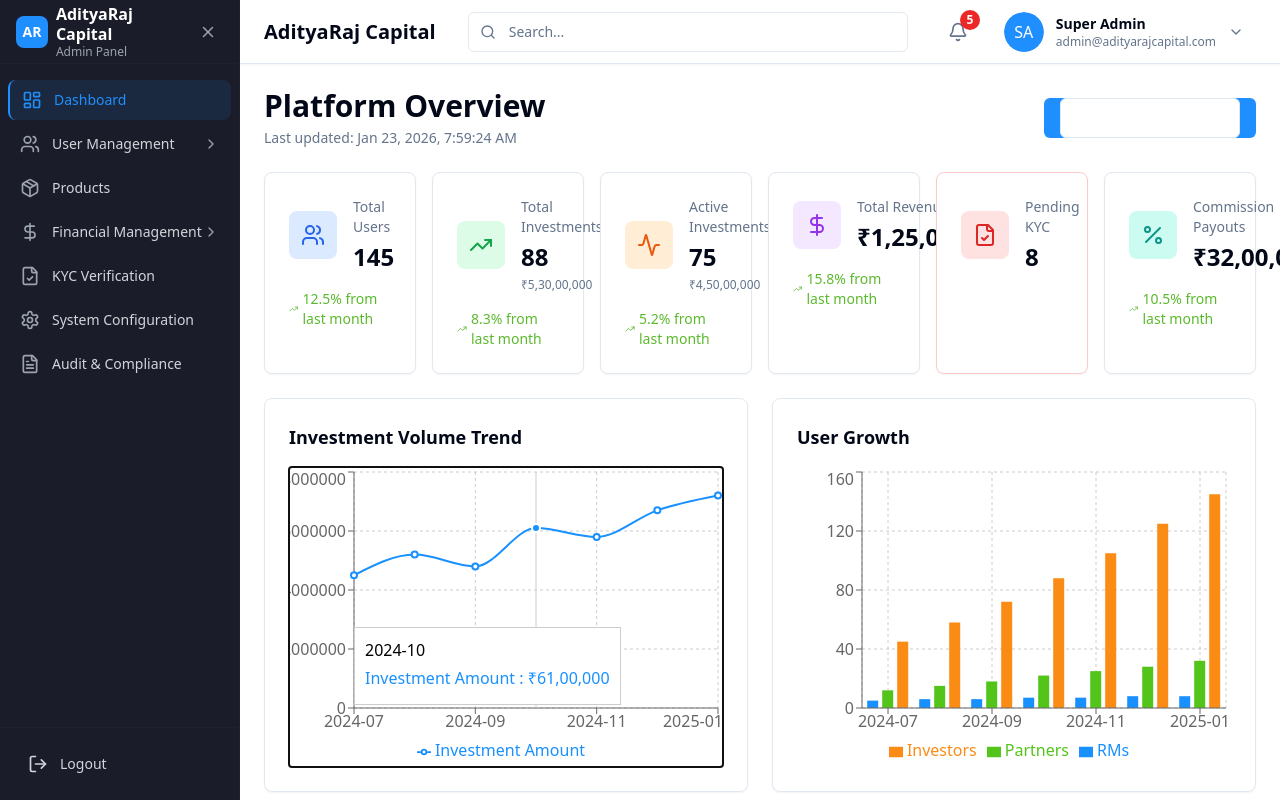
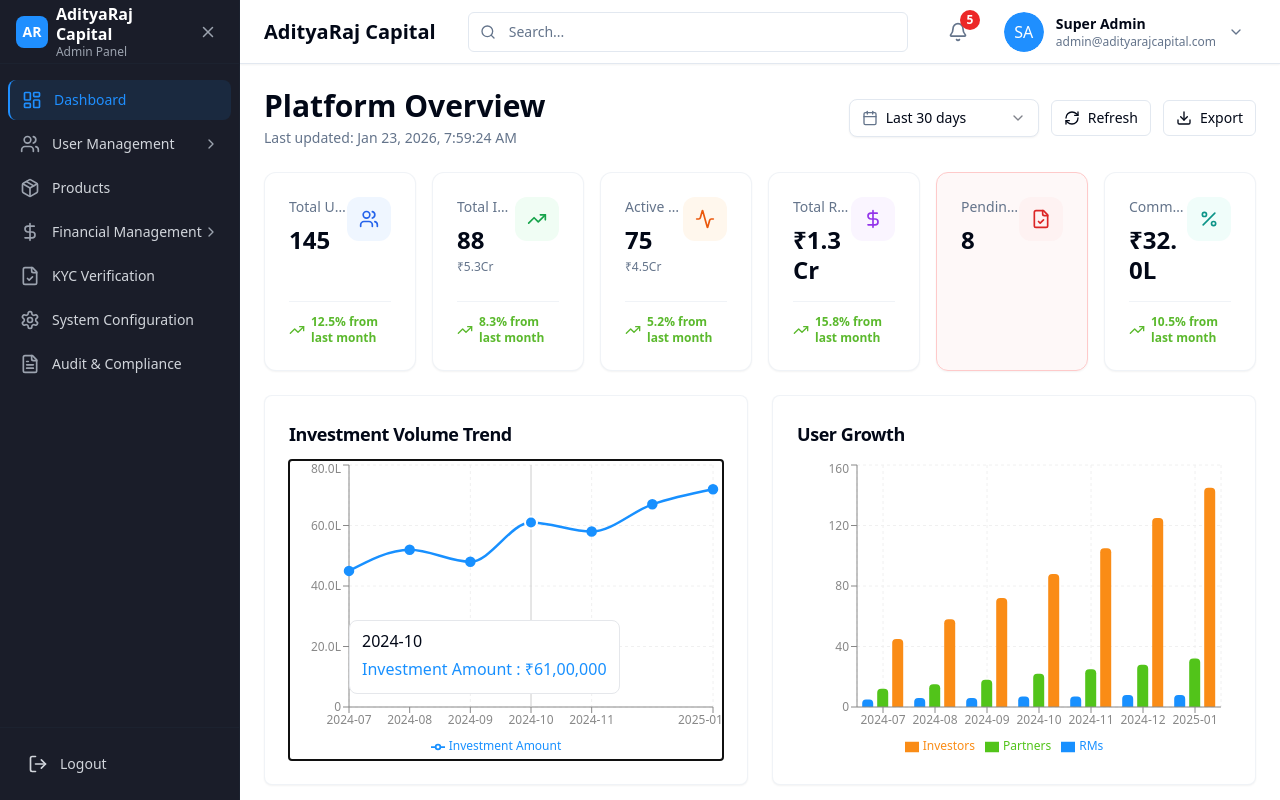
Before and after one commit to Tech-Avrach-Official/AdityaRajCapital-Admin-Dashboard, a React (Vite) app: page /admin in a window 1280 px wide. Both pictures are taken after a click on the element 506 px from the left and 617 px from the top of the page. Shown: the top 800 px of the page. Built offline with nearby package versions, Linux system fonts and the light colour scheme.

Commit message:
Refactor Dashboard component layout and enhance user experience with new refresh and export buttons; update MetricCard styles for improved visual consistency

```diff
--- a/src/admin/pages/dashboard/Dashboard.jsx
+++ b/src/admin/pages/dashboard/Dashboard.jsx
@@ -6,6 +6,11 @@
   FileCheck,
   Percent,
   Activity,
+  Calendar,
+  Download,
+  FileText,
+  Settings,
+  RefreshCw,
 } from "lucide-react"
 import { format } from "date-fns"
 import {
@@ -24,13 +29,13 @@
   ResponsiveContainer,
 } from "recharts"
 import MetricCard from "@/components/common/MetricCard"
-import PageHeader from "@/components/common/PageHeader"
 import StatusBadge from "@/components/common/StatusBadge"
 import { Button } from "@/components/ui/button"
 import { Select, SelectContent, SelectItem, SelectTrigger, SelectValue } from "@/components/ui/select"
-import { Card } from "@/components/ui/card"
+import { Card, CardContent, CardHeader, CardTitle } from "@/components/ui/card"
 import { dashboardService } from "@/lib/api/services"
 import { Link } from "react-router-dom"
+import { cn } from "@/lib/utils"
 
 const Dashboard = () => {
   const [metrics, setMetrics] = useState(null)
@@ -38,13 +43,19 @@
   const [recentActivity, setRecentActivity] = useState(null)
   const [dateRange, setDateRange] = useState("30")
   const [loading, setLoading] = useState(true)
+  const [refreshing, setRefreshing] = useState(false)
+  const [lastUpdated, setLastUpdated] = useState(new Date())
 
   useEffect(() => {
     loadDashboardData()
   }, [dateRange])
 
-  const loadDashboardData = async () => {
+  const loadDashboardData = async (isRefresh = false) => {
+    if (isRefresh) {
+      setRefreshing(true)
+    } else {
       setLoading(true)
+    }
     try {
       const [metricsData, chartsData, activityData] = await Promise.all([
         dashboardService.getMetrics(),
@@ -54,11 +65,17 @@
       setMetrics(metricsData)
       setCharts(chartsData)
       setRecentActivity(activityData)
+      setLastUpdated(new Date())
     } catch (error) {
       console.error("Error loading dashboard data:", error)
     } finally {
       setLoading(false)
+      setRefreshing(false)
     }
+  }
+
+  const handleRefresh = () => {
+    loadDashboardData(true)
   }
 
   const COLORS = ["#1890FF", "#52C41A", "#FA8C16", "#F5222D", "#13C2C2"]
@@ -71,22 +88,40 @@
     }).format(amount)
   }
 
+  const formatCompactCurrency = (amount) => {
+    if (amount >= 10000000) {
+      return `₹${(amount / 10000000).toFixed(1)}Cr`
+    } else if (amount >= 100000) {
+      return `₹${(amount / 100000).toFixed(1)}L`
+    } else if (amount >= 1000) {
+      return `₹${(amount / 1000).toFixed(1)}K`
+    }
+    return formatCurrency(amount)
+  }
+
   if (loading) {
     return (
       <div className="flex items-center justify-center h-64">
-        <p>Loading dashboard...</p>
+        <div className="animate-spin rounded-full h-8 w-8 border-b-2 border-primary"></div>
       </div>
     )
   }
 
   return (
     <div className="space-y-6">
-      <PageHeader
-        title="Platform Overview"
-        description={`Last updated: ${format(new Date(), "PPpp")}`}
-        action={
+      {/* Header Section */}
+      <div className="flex flex-col sm:flex-row sm:items-center sm:justify-between gap-4">
+        <div>
+          <h1 className="text-3xl font-bold text-foreground">Platform Overview</h1>
+          <p className="text-sm text-muted-foreground mt-1">
+            Last updated: {format(lastUpdated, "PPpp")}
+          </p>
+        </div>
+        <div className="flex items-center gap-3">
+          <div className="flex items-center gap-2 bg-white border border-border rounded-lg px-3 py-2 shadow-sm">
+            <Calendar className="w-4 h-4 text-muted-foreground" />
             <Select value={dateRange} onValueChange={setDateRange}>
-            <SelectTrigger className="w-[180px]">
+              <SelectTrigger className="border-0 shadow-none focus:ring-0 h-auto w-[140px] p-0">
                 <SelectValue placeholder="Date Range" />
               </SelectTrigger>
               <SelectContent>
@@ -97,8 +132,23 @@
                 <SelectItem value="365">Last year</SelectItem>
               </SelectContent>
             </Select>
-        }
-      />
+          </div>
+          <Button
+            variant="outline"
+            size="sm"
+            className="gap-2"
+            onClick={handleRefresh}
+            disabled={refreshing || loading}
+          >
+            <RefreshCw className={cn("w-4 h-4", refreshing && "animate-spin")} />
+            Refresh
+          </Button>
+          <Button variant="outline" size="sm" className="gap-2">
+            <Download className="w-4 h-4" />
+            Export
+          </Button>
+        </div>
+      </div>
 
       {/* Key Metrics Cards */}
       <div className="grid grid-cols-1 sm:grid-cols-2 lg:grid-cols-3 xl:grid-cols-6 gap-4">
@@ -112,8 +162,8 @@
         />
         <MetricCard
           title="Total Investments"
-          value={`${metrics?.totalInvestments?.count || 0}`}
-          subtitle={formatCurrency(metrics?.totalInvestments?.amount || 0)}
+          value={metrics?.totalInvestments?.count || 0}
+          subtitle={formatCompactCurrency(metrics?.totalInvestments?.amount || 0)}
           trend={metrics?.totalInvestments?.trend}
           trendLabel={metrics?.totalInvestments?.trendLabel}
           icon={TrendingUp}
@@ -121,8 +171,8 @@
         />
         <MetricCard
           title="Active Investments"
-          value={`${metrics?.activeInvestments?.count || 0}`}
-          subtitle={formatCurrency(metrics?.activeInvestments?.amount || 0)}
+          value={metrics?.activeInvestments?.count || 0}
+          subtitle={formatCompactCurrency(metrics?.activeInvestments?.amount || 0)}
           trend={metrics?.activeInvestments?.trend}
           trendLabel={metrics?.activeInvestments?.trendLabel}
           icon={Activity}
@@ -130,7 +180,7 @@
         />
         <MetricCard
           title="Total Revenue"
-          value={formatCurrency(metrics?.totalRevenue?.amount || 0)}
+          value={formatCompactCurrency(metrics?.totalRevenue?.amount || 0)}
           trend={metrics?.totalRevenue?.trend}
           trendLabel={metrics?.totalRevenue?.trendLabel}
           icon={DollarSign}
@@ -141,11 +191,13 @@
           value={metrics?.pendingKYC?.count || 0}
           icon={FileCheck}
           iconColor="red"
-          className={metrics?.pendingKYC?.count > 0 ? "border-red-200" : ""}
+          className={cn(
+            metrics?.pendingKYC?.count > 0 && "border-red-200 bg-red-50/50"
+          )}
         />
         <MetricCard
           title="Commission Payouts"
-          value={formatCurrency(metrics?.commissionPayouts?.amount || 0)}
+          value={formatCompactCurrency(metrics?.commissionPayouts?.amount || 0)}
           trend={metrics?.commissionPayouts?.trend}
           trendLabel={metrics?.commissionPayouts?.trendLabel}
           icon={Percent}
@@ -156,49 +208,89 @@
       {/* Charts Section */}
       <div className="grid grid-cols-1 lg:grid-cols-2 gap-6">
         {/* Investment Volume Trend */}
-        <Card className="p-6">
-          <h3 className="text-lg font-semibold mb-4">Investment Volume Trend</h3>
+        <Card className="shadow-sm border-border/50">
+          <CardHeader className="pb-3">
+            <CardTitle className="text-lg font-semibold">Investment Volume Trend</CardTitle>
+          </CardHeader>
+          <CardContent>
             <ResponsiveContainer width="100%" height={300}>
-            <LineChart data={charts?.investmentVolume || []}>
-              <CartesianGrid strokeDasharray="3 3" />
-              <XAxis dataKey="date" />
-              <YAxis />
+              <LineChart data={charts?.investmentVolume || []} margin={{ top: 5, right: 10, left: 0, bottom: 5 }}>
+                <CartesianGrid strokeDasharray="3 3" stroke="#f0f0f0" />
+                <XAxis
+                  dataKey="date"
+                  tick={{ fontSize: 12 }}
+                  stroke="#888"
+                />
+                <YAxis
+                  tick={{ fontSize: 12 }}
+                  stroke="#888"
+                  tickFormatter={(value) => formatCompactCurrency(value).replace('₹', '')}
+                />
                 <Tooltip
                   formatter={(value) => formatCurrency(value)}
-                labelStyle={{ color: "#000" }}
+                  contentStyle={{
+                    backgroundColor: "white",
+                    border: "1px solid #e5e7eb",
+                    borderRadius: "8px",
+                    padding: "8px 12px",
+                  }}
                 />
-              <Legend />
+                <Legend wrapperStyle={{ fontSize: "12px" }} />
                 <Line
                   type="monotone"
                   dataKey="amount"
                   stroke="#1890FF"
-                strokeWidth={2}
+                  strokeWidth={2.5}
+                  dot={{ fill: "#1890FF", r: 4 }}
+                  activeDot={{ r: 6 }}
                   name="Investment Amount"
                 />
               </LineChart>
             </ResponsiveContainer>
+          </CardContent>
         </Card>
 
         {/* User Growth */}
-        <Card className="p-6">
-          <h3 className="text-lg font-semibold mb-4">User Growth</h3>
+        <Card className="shadow-sm border-border/50">
+          <CardHeader className="pb-3">
+            <CardTitle className="text-lg font-semibold">User Growth</CardTitle>
+          </CardHeader>
+          <CardContent>
             <ResponsiveContainer width="100%" height={300}>
-            <BarChart data={charts?.userGrowth || []}>
-              <CartesianGrid strokeDasharray="3 3" />
-              <XAxis dataKey="month" />
-              <YAxis />
-              <Tooltip />
-              <Legend />
-              <Bar dataKey="rm" fill="#1890FF" name="RMs" />
-              <Bar dataKey="partner" fill="#52C41A" name="Partners" />
-              <Bar dataKey="investor" fill="#FA8C16" name="Investors" />
+              <BarChart data={charts?.userGrowth || []} margin={{ top: 5, right: 10, left: 0, bottom: 5 }}>
+                <CartesianGrid strokeDasharray="3 3" stroke="#f0f0f0" />
+                <XAxis
+                  dataKey="month"
+                  tick={{ fontSize: 12 }}
+                  stroke="#888"
+                />
+                <YAxis
+                  tick={{ fontSize: 12 }}
+                  stroke="#888"
+                />
+                <Tooltip
+                  contentStyle={{
+                    backgroundColor: "white",
+                    border: "1px solid #e5e7eb",
+                    borderRadius: "8px",
+                    padding: "8px 12px",
+                  }}
+                />
+                <Legend wrapperStyle={{ fontSize: "12px" }} />
+                <Bar dataKey="rm" fill="#1890FF" name="RMs" radius={[4, 4, 0, 0]} />
+                <Bar dataKey="partner" fill="#52C41A" name="Partners" radius={[4, 4, 0, 0]} />
+                <Bar dataKey="investor" fill="#FA8C16" name="Investors" radius={[4, 4, 0, 0]} />
               </BarChart>
             </ResponsiveContainer>
+          </CardContent>
         </Card>
 
         {/* Investment Distribution */}
-        <Card className="p-6">
-          <h3 className="text-lg font-semibold mb-4">Investment Distribution</h3>
+        <Card className="shadow-sm border-border/50">
+          <CardHeader className="pb-3">
+            <CardTitle className="text-lg font-semibold">Investment Distribution</CardTitle>
+          </CardHeader>
+          <CardContent>
             <ResponsiveContainer width="100%" height={300}>
               <PieChart>
                 <Pie
@@ -206,8 +298,8 @@
                   cx="50%"
                   cy="50%"
                   labelLine={false}
-                label={({ name, percentage }) => `${name}: ${percentage}%`}
-                outerRadius={80}
+                  label={({ name, percentage }) => `${name}\n${percentage}%`}
+                  outerRadius={90}
                   fill="#8884d8"
                   dataKey="value"
                 >
@@ -215,58 +307,89 @@
                     <Cell key={`cell-${index}`} fill={COLORS[index % COLORS.length]} />
                   ))}
                 </Pie>
-              <Tooltip formatter={(value) => formatCurrency(value)} />
+                <Tooltip
+                  formatter={(value) => formatCurrency(value)}
+                  contentStyle={{
+                    backgroundColor: "white",
+                    border: "1px solid #e5e7eb",
+                    borderRadius: "8px",
+                    padding: "8px 12px",
+                  }}
+                />
               </PieChart>
             </ResponsiveContainer>
+          </CardContent>
         </Card>
 
         {/* Commission Trends */}
-        <Card className="p-6">
-          <h3 className="text-lg font-semibold mb-4">Commission Trends</h3>
+        <Card className="shadow-sm border-border/50">
+          <CardHeader className="pb-3">
+            <CardTitle className="text-lg font-semibold">Commission Trends</CardTitle>
+          </CardHeader>
+          <CardContent>
             <ResponsiveContainer width="100%" height={300}>
-            <LineChart data={charts?.commissionTrends || []}>
-              <CartesianGrid strokeDasharray="3 3" />
-              <XAxis dataKey="date" />
-              <YAxis />
+              <LineChart data={charts?.commissionTrends || []} margin={{ top: 5, right: 10, left: 0, bottom: 5 }}>
+                <CartesianGrid strokeDasharray="3 3" stroke="#f0f0f0" />
+                <XAxis
+                  dataKey="date"
+                  tick={{ fontSize: 12 }}
+                  stroke="#888"
+                />
+                <YAxis
+                  tick={{ fontSize: 12 }}
+                  stroke="#888"
+                  tickFormatter={(value) => formatCompactCurrency(value).replace('₹', '')}
+                />
                 <Tooltip
                   formatter={(value) => formatCurrency(value)}
-                labelStyle={{ color: "#000" }}
+                  contentStyle={{
+                    backgroundColor: "white",
+                    border: "1px solid #e5e7eb",
+                    borderRadius: "8px",
+                    padding: "8px 12px",
+                  }}
                 />
-              <Legend />
+                <Legend wrapperStyle={{ fontSize: "12px" }} />
                 <Line
                   type="monotone"
                   dataKey="amount"
                   stroke="#13C2C2"
-                strokeWidth={2}
+                  strokeWidth={2.5}
+                  dot={{ fill: "#13C2C2", r: 4 }}
+                  activeDot={{ r: 6 }}
                   name="Commission Amount"
                 />
               </LineChart>
             </ResponsiveContainer>
+          </CardContent>
         </Card>
       </div>
 
       {/* Recent Activity */}
       <div className="grid grid-cols-1 lg:grid-cols-2 gap-6">
         {/* Pending KYC */}
-        <Card className="p-6">
-          <div className="flex items-center justify-between mb-4">
-            <h3 className="text-lg font-semibold">Pending KYC Verifications</h3>
+        <Card className="shadow-sm border-border/50">
+          <CardHeader className="pb-3">
+            <div className="flex items-center justify-between">
+              <CardTitle className="text-lg font-semibold">Pending KYC Verifications</CardTitle>
               <Link to="/admin/kyc">
-              <Button variant="outline" size="sm">
+                <Button variant="ghost" size="sm" className="h-8 text-xs">
                   View All
                 </Button>
               </Link>
             </div>
-          <div className="space-y-3">
+          </CardHeader>
+          <CardContent>
+            <div className="space-y-2">
               {recentActivity?.pendingKYC?.length > 0 ? (
                 recentActivity.pendingKYC.slice(0, 5).map((kyc) => (
                   <div
                     key={kyc.id}
-                  className="flex items-center justify-between p-3 bg-muted/50 rounded-lg hover:bg-muted transition-colors cursor-pointer"
+                    className="flex items-center justify-between p-3 bg-muted/30 rounded-lg hover:bg-muted/50 transition-colors cursor-pointer border border-transparent hover:border-border"
                   >
-                  <div>
-                    <p className="font-medium">{kyc.userName}</p>
-                    <p className="text-sm text-muted-foreground">
+                    <div className="min-w-0 flex-1">
+                      <p className="font-medium text-sm truncate">{kyc.userName}</p>
+                      <p className="text-xs text-muted-foreground mt-0.5">
                         {kyc.role} • {format(new Date(kyc.submittedDate), "MMM dd, yyyy")}
                       </p>
                     </div>
@@ -274,64 +397,89 @@
                   </div>
                 ))
               ) : (
-              <p className="text-sm text-muted-foreground text-center py-4">
-                No pending KYC verifications
-              </p>
+                <div className="text-center py-8">
+                  <FileCheck className="w-12 h-12 text-muted-foreground/50 mx-auto mb-2" />
+                  <p className="text-sm text-muted-foreground">No pending KYC verifications</p>
+                </div>
               )}
             </div>
+          </CardContent>
         </Card>
 
         {/* Recent Investments */}
-        <Card className="p-6">
-          <div className="flex items-center justify-between mb-4">
-            <h3 className="text-lg font-semibold">Recent Investments</h3>
+        <Card className="shadow-sm border-border/50">
+          <CardHeader className="pb-3">
+            <div className="flex items-center justify-between">
+              <CardTitle className="text-lg font-semibold">Recent Investments</CardTitle>
               <Link to="/admin/financial/investments">
-              <Button variant="outline" size="sm">
+                <Button variant="ghost" size="sm" className="h-8 text-xs">
                   View All
                 </Button>
               </Link>
             </div>
-          <div className="space-y-3">
+          </CardHeader>
+          <CardContent>
+            <div className="space-y-2">
               {recentActivity?.recentInvestments?.length > 0 ? (
                 recentActivity.recentInvestments.slice(0, 5).map((inv) => (
                   <div
                     key={inv.id}
-                  className="flex items-center justify-between p-3 bg-muted/50 rounded-lg hover:bg-muted transition-colors cursor-pointer"
+                    className="flex items-center justify-between p-3 bg-muted/30 rounded-lg hover:bg-muted/50 transition-colors cursor-pointer border border-transparent hover:border-border"
                   >
-                  <div>
-                    <p className="font-medium">{inv.investorName}</p>
-                    <p className="text-sm text-muted-foreground">
+                    <div className="min-w-0 flex-1">
+                      <p className="font-medium text-sm truncate">{inv.investorName}</p>
+                      <p className="text-xs text-muted-foreground mt-0.5 truncate">
                         {inv.productName} • {format(new Date(inv.date), "MMM dd, yyyy")}
                       </p>
                     </div>
-                  <div className="text-right">
-                    <p className="font-medium">{formatCurrency(inv.amount)}</p>
+                    <div className="text-right ml-4 shrink-0">
+                      <p className="font-semibold text-sm">{formatCompactCurrency(inv.amount)}</p>
+                      <div className="mt-1">
                         <StatusBadge status={inv.status} />
+                      </div>
                     </div>
                   </div>
                 ))
               ) : (
-              <p className="text-sm text-muted-foreground text-center py-4">
-                No recent investments
-              </p>
+                <div className="text-center py-8">
+                  <TrendingUp className="w-12 h-12 text-muted-foreground/50 mx-auto mb-2" />
+                  <p className="text-sm text-muted-foreground">No recent investments</p>
+                </div>
               )}
             </div>
+          </CardContent>
         </Card>
       </div>
 
       {/* Quick Actions */}
-      <Card className="p-6">
-        <h3 className="text-lg font-semibold mb-4">Quick Actions</h3>
+      <Card className="shadow-sm border-border/50">
+        <CardHeader className="pb-3">
+          <CardTitle className="text-lg font-semibold">Quick Actions</CardTitle>
+        </CardHeader>
+        <CardContent>
           <div className="flex flex-wrap gap-3">
             <Link to="/admin/financial/payouts">
-            <Button variant="outline">Upload Payout PDF</Button>
+              <Button variant="outline" className="gap-2">
+                <FileText className="w-4 h-4" />
+                Upload Payout PDF
+              </Button>
             </Link>
             <Link to="/admin/products">
-            <Button variant="outline">Configure Commission</Button>
+              <Button variant="outline" className="gap-2">
+                <Settings className="w-4 h-4" />
+                Configure Commission
+              </Button>
             </Link>
-          <Button variant="outline">View Reports</Button>
-          <Button variant="outline">Export Data</Button>
+            <Button variant="outline" className="gap-2">
+              <FileText className="w-4 h-4" />
+              View Reports
+            </Button>
+            <Button variant="outline" className="gap-2">
+              <Download className="w-4 h-4" />
+              Export Data
+            </Button>
           </div>
+        </CardContent>
       </Card>
     </div>
   )
--- a/src/components/common/MetricCard.jsx
+++ b/src/components/common/MetricCard.jsx
@@ -13,12 +13,12 @@
   className,
 }) => {
   const iconColorClasses = {
-    blue: "bg-blue-100 text-blue-600",
-    green: "bg-green-100 text-green-600",
-    orange: "bg-orange-100 text-orange-600",
-    purple: "bg-purple-100 text-purple-600",
-    red: "bg-red-100 text-red-600",
-    teal: "bg-teal-100 text-teal-600",
+    blue: "bg-blue-50 text-blue-600 dark:bg-blue-900/20",
+    green: "bg-green-50 text-green-600 dark:bg-green-900/20",
+    orange: "bg-orange-50 text-orange-600 dark:bg-orange-900/20",
+    purple: "bg-purple-50 text-purple-600 dark:bg-purple-900/20",
+    red: "bg-red-50 text-red-600 dark:bg-red-900/20",
+    teal: "bg-teal-50 text-teal-600 dark:bg-teal-900/20",
   }
 
   const isPositive = trend >= 0
@@ -26,41 +26,49 @@
   return (
     <div
       className={cn(
-        "bg-white rounded-lg shadow-sm p-6 border border-border",
+        "bg-white rounded-xl shadow-sm hover:shadow-md transition-shadow duration-200 p-6 border border-border/50",
+        "flex flex-col h-full",
         className
       )}
     >
-      <div className="flex items-center justify-between">
-        <div className="flex items-center gap-4">
-          {Icon && (
-            <div
-              className={cn(
-                "p-3 rounded-lg",
-                iconColorClasses[iconColor] || iconColorClasses.blue
-              )}
-            >
-              <Icon className="w-6 h-6" />
-            </div>
-          )}
-          <div>
-            <p className="text-sm text-muted-foreground mb-1">{title}</p>
-            <h3 className="text-2xl font-bold text-foreground">{value}</h3>
+      <div className="flex items-start justify-between mb-4">
+        <div className="flex-1 min-w-0">
+          <p className="text-sm font-medium text-muted-foreground mb-2 truncate">
+            {title}
+          </p>
+          <div className="space-y-1">
+            <h3 className="text-2xl font-bold text-foreground leading-tight break-words">
+              {value}
+            </h3>
             {subtitle && (
-              <p className="text-xs text-muted-foreground mt-1">{subtitle}</p>
+              <p className="text-xs font-medium text-muted-foreground truncate">
+                {subtitle}
+              </p>
             )}
           </div>
         </div>
+        {Icon && (
+          <div
+            className={cn(
+              "p-3 rounded-xl shrink-0",
+              iconColorClasses[iconColor] || iconColorClasses.blue
+            )}
+          >
+            <Icon className="w-5 h-5" />
+          </div>
+        )}
       </div>
+
       {trend !== undefined && trendLabel && (
-        <div className="mt-4 flex items-center gap-1">
+        <div className="mt-auto flex items-center gap-1.5 pt-3 border-t border-border/50">
           {isPositive ? (
-            <TrendingUp className="w-4 h-4 text-success" />
+            <TrendingUp className="w-4 h-4 text-success shrink-0" />
           ) : (
-            <TrendingDown className="w-4 h-4 text-destructive" />
+            <TrendingDown className="w-4 h-4 text-destructive shrink-0" />
           )}
           <span
             className={cn(
-              "text-sm font-medium",
+              "text-xs font-semibold",
               isPositive ? "text-success" : "text-destructive"
             )}
           >
```
Lines whose indentation alone changed are shown as unchanged.
